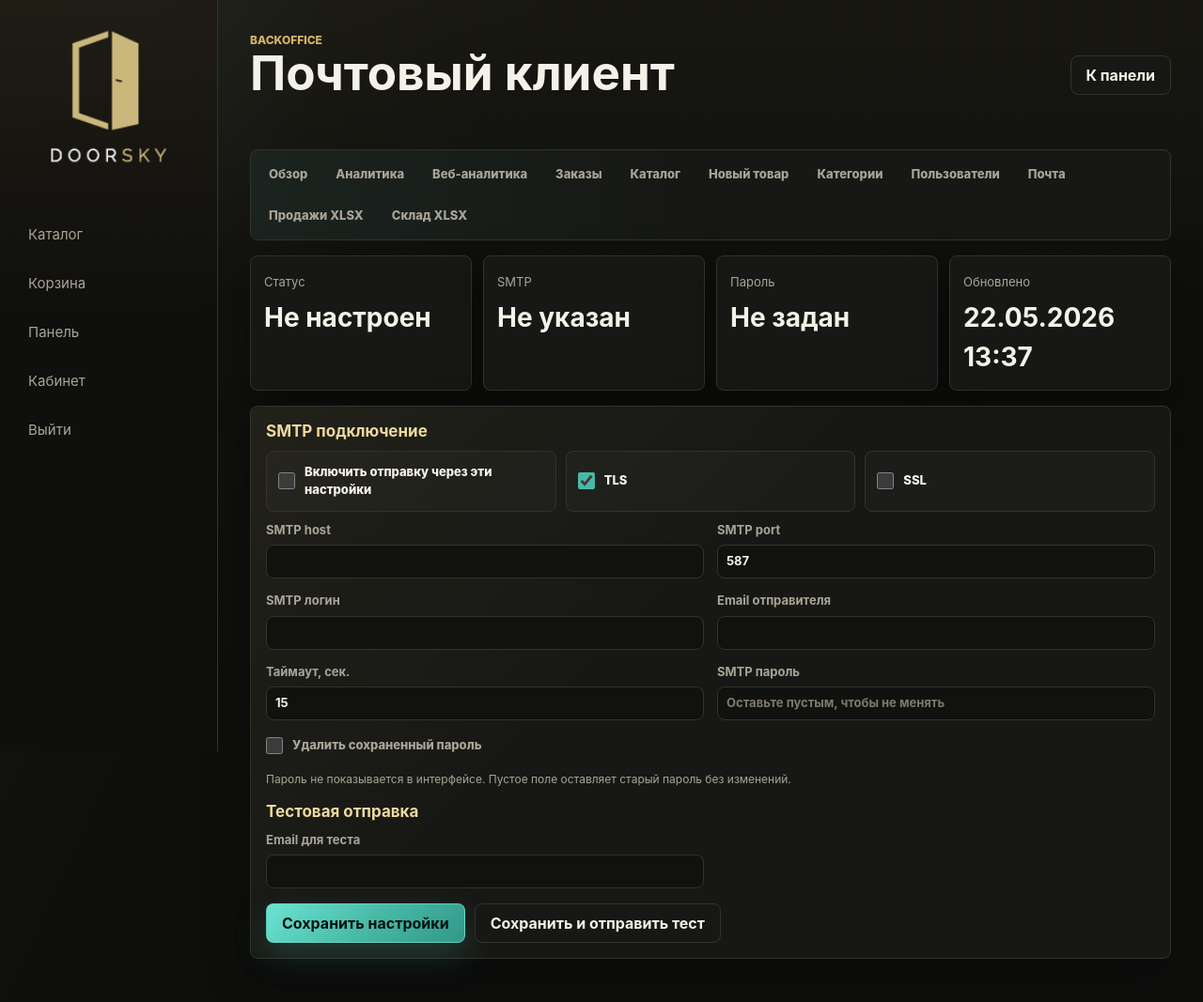
After one commit to dev-ITU/DoorSkyStore, a Django app: page /office/email-settings/ in a window 1280 px wide. The commit adds this page. Shown: the whole page at 94% size. Run offline with Django 5.2, Linux system fonts and the light colour scheme; the visitor is signed in with stand-in values (Sample User, id 1); data comes from the database, SQL or seed files in the repository; some libraries are stand-ins or nearby versions.

Commit message:
Add backoffice email client settings

```diff
--- a/backoffice/forms.py
+++ b/backoffice/forms.py
@@ -1,10 +1,14 @@
+from email.utils import parseaddr
+
 from django import forms
 from django.contrib.auth import get_user_model
 from django.contrib.auth.forms import UserCreationForm
 from django.contrib.auth.models import Group, Permission
+from django.core.validators import validate_email
 from django.utils.text import slugify
 
 from catalog.models import Category, DoorProduct, StockItem
+from customers.models import EmailClientSettings
 from orders.models import Order
 
 
@@ -127,6 +131,86 @@ class OrderBackofficeForm(BackofficeFormMixin, forms.ModelForm):
         }
 
 
+class EmailSettingsForm(BackofficeFormMixin, forms.ModelForm):
+    password = forms.CharField(
+        label='SMTP пароль',
+        required=False,
+        widget=forms.PasswordInput(
+            attrs={
+                'autocomplete': 'new-password',
+                'placeholder': 'Оставьте пустым, чтобы не менять',
+            }
+        ),
+    )
+    clear_password = forms.BooleanField(label='Удалить сохраненный пароль', required=False)
+    test_email = forms.EmailField(label='Email для теста', required=False)
+
+    class Meta:
+        model = EmailClientSettings
+        fields = (
+            'is_enabled',
+            'host',
+            'port',
+            'username',
+            'from_email',
+            'use_tls',
+            'use_ssl',
+            'timeout_seconds',
+        )
+
+    def clean(self):
+        cleaned_data = super().clean()
+        is_enabled = cleaned_data.get('is_enabled')
+        username = (cleaned_data.get('username') or '').strip()
+        from_email = (cleaned_data.get('from_email') or '').strip()
+        password = cleaned_data.get('password')
+        clear_password = cleaned_data.get('clear_password')
+        is_test = self.data.get('action') == 'send_test'
+
+        if cleaned_data.get('use_tls') and cleaned_data.get('use_ssl'):
+            self.add_error('use_ssl', 'TLS и SSL нельзя включать одновременно.')
+
+        if password and clear_password:
+            self.add_error('clear_password', 'Нельзя одновременно задать новый пароль и удалить текущий.')
+
+        if password and not username:
+            self.add_error('username', 'Для пароля нужен SMTP логин.')
+
+        if from_email:
+            parsed_email = parseaddr(from_email)[1] or from_email
+            try:
+                validate_email(parsed_email)
+            except forms.ValidationError:
+                self.add_error('from_email', 'Укажите корректный email отправителя.')
+
+        if is_enabled:
+            if not cleaned_data.get('host'):
+                self.add_error('host', 'Укажите SMTP host.')
+            if not cleaned_data.get('from_email'):
+                self.add_error('from_email', 'Укажите email отправителя.')
+            if username and not password and (clear_password or not self.instance.has_password):
+                self.add_error('password', 'Укажите SMTP пароль для этого логина.')
+
+        if is_test:
+            if not is_enabled:
+                self.add_error('is_enabled', 'Для тестовой отправки включите почтовые настройки.')
+            if not cleaned_data.get('test_email'):
+                self.add_error('test_email', 'Укажите адрес для тестовой отправки.')
+
+        return cleaned_data
+
+    def save(self, commit=True, updated_by=None):
+        email_settings = super().save(commit=False)
+        email_settings.updated_by = updated_by
+        if self.cleaned_data.get('clear_password'):
+            email_settings.encrypted_password = ''
+        elif self.cleaned_data.get('password'):
+            email_settings.set_password(self.cleaned_data['password'])
+        if commit:
+            email_settings.save()
+        return email_settings
+
+
 class UserPermissionMixin(BackofficeFormMixin):
     def _configure_permission_fields(self):
         permission_queryset = Permission.objects.select_related('content_type').filter(
--- a/backoffice/urls.py
+++ b/backoffice/urls.py
@@ -12,6 +12,7 @@ urlpatterns = [
     path('catalog/new/', views.product_create, name='backoffice_product_create'),
     path('catalog/<int:pk>/edit/', views.product_edit, name='backoffice_product_edit'),
     path('categories/', views.categories, name='backoffice_categories'),
+    path('email-settings/', views.email_settings, name='backoffice_email_settings'),
     path('users/', views.users_list, name='backoffice_users'),
     path('users/new/', views.user_create, name='backoffice_user_create'),
     path('users/<int:pk>/', views.user_edit, name='backoffice_user_edit'),
--- a/backoffice/views.py
+++ b/backoffice/views.py
@@ -14,6 +14,8 @@ from django.utils import timezone
 from django.views.decorators.http import require_http_methods
 
 from catalog.models import Category, DoorProduct, StockItem, StockMovement
+from customers.models import EmailClientSettings
+from customers.services import send_configured_email
 from orders.models import Order, OrderItem, PaymentTransaction
 from reports.documents import DOCUMENT_TYPES
 from webanalytics.models import WebPageView, WebVisit
@@ -23,6 +25,7 @@ from .forms import (
     BackofficeUserCreateForm,
     BackofficeUserEditForm,
     CategoryForm,
+    EmailSettingsForm,
     OrderBackofficeForm,
     ProductForm,
     StockForm,
@@ -832,6 +835,45 @@ def categories(request):
 
 
 @staff_required
+@require_http_methods(['GET', 'POST'])
+def email_settings(request):
+    if not request.user.is_superuser:
+        raise PermissionDenied('Настройки почты доступны только суперпользователю.')
+
+    email_config = EmailClientSettings.get_solo()
+    form = EmailSettingsForm(request.POST or None, instance=email_config)
+    if request.method == 'POST' and form.is_valid():
+        email_config = form.save(updated_by=request.user)
+        if request.POST.get('action') == 'send_test':
+            test_email = form.cleaned_data['test_email']
+            try:
+                send_configured_email(
+                    subject='Тестовая отправка DoorSky',
+                    message=(
+                        'Это тестовое письмо из панели DoorSky.\n\n'
+                        f'Время отправки: {timezone.localtime(timezone.now()):%d.%m.%Y %H:%M}.'
+                    ),
+                    recipient_list=[test_email],
+                )
+            except Exception as exc:
+                messages.error(request, f'Настройки сохранены, но тестовое письмо не отправлено: {exc}')
+            else:
+                messages.success(request, f'Настройки сохранены. Тестовое письмо отправлено на {test_email}.')
+        else:
+            messages.success(request, 'Настройки почты сохранены.')
+        return redirect('backoffice_email_settings')
+
+    return render(
+        request,
+        'backoffice/email_settings.html',
+        {
+            'form': form,
+            'email_config': email_config,
+        },
+    )
+
+
+@staff_required
 def users_list(request):
     _require_user_management(request.user)
     ensure_default_groups()
--- a/requirements.txt
+++ b/requirements.txt
@@ -4,6 +4,7 @@ psycopg[binary]==3.3.3
 Pillow==12.2.0
 requests==2.32.5
 beautifulsoup4==4.14.3
+cryptography==46.0.7
 openpyxl==3.1.5
 python-docx==1.2.0
 gunicorn==23.0.0
--- a/static/css/styles.css
+++ b/static/css/styles.css
@@ -1583,7 +1583,17 @@ body.modal-open {
     display: flex;
     min-height: 36px;
     align-items: center;
+    gap: 10px;
     padding-top: 21px;
+}
+
+.office-check input[type="checkbox"] {
+    flex: 0 0 18px;
+    width: 18px;
+    height: 18px;
+    min-height: 18px;
+    margin: 0;
+    accent-color: var(--accent);
 }
 
 .office-access-grid {
@@ -1600,6 +1610,19 @@ body.modal-open {
     background: rgba(255, 255, 255, 0.025);
     color: var(--ink);
     font-weight: 850;
+}
+
+.office-status-grid strong {
+    word-break: break-word;
+}
+
+.office-secret-check {
+    width: fit-content;
+    min-height: 34px;
+    padding: 0;
+    color: var(--muted);
+    font-size: 13px;
+    font-weight: 800;
 }
 
 .office-permission-grid {
--- a/templates/backoffice/_nav.html
+++ b/templates/backoffice/_nav.html
@@ -21,6 +21,9 @@
     {% if request.user.is_superuser or perms.auth.add_user or perms.auth.change_user %}
         <a href="{% url 'backoffice_users' %}">Пользователи</a>
     {% endif %}
+    {% if request.user.is_superuser %}
+        <a href="{% url 'backoffice_email_settings' %}">Почта</a>
+    {% endif %}
     {% if perms.orders.view_order %}
         <a href="{% url 'sales_report_xlsx' %}">Продажи XLSX</a>
     {% endif %}
--- /dev/null
+++ b/templates/backoffice/email_settings.html
@@ -0,0 +1,59 @@
+{% extends "base.html" %}
+
+{% block title %}Почтовый клиент{% endblock %}
+
+{% block content %}
+<section class="page-section office-page">
+    <div class="section-head">
+        <div>
+            <p class="eyebrow">Backoffice</p>
+            <h1>Почтовый клиент</h1>
+        </div>
+        <a class="button ghost" href="{% url 'backoffice_dashboard' %}">К панели</a>
+    </div>
+    {% include "backoffice/_nav.html" %}
+
+    <div class="metric-grid office-status-grid">
+        <div><span>Статус</span><strong>{% if email_config.is_configured %}Готов{% else %}Не настроен{% endif %}</strong></div>
+        <div><span>SMTP</span><strong>{{ email_config.host|default:"Не указан" }}</strong></div>
+        <div><span>Пароль</span><strong>{% if email_config.has_password %}Сохранен{% else %}Не задан{% endif %}</strong></div>
+        <div><span>Обновлено</span><strong>{{ email_config.updated_at|date:"d.m.Y H:i"|default:"-" }}</strong></div>
+    </div>
+
+    <form class="office-form office-panel" method="post">
+        {% csrf_token %}
+        {{ form.non_field_errors }}
+
+        <div class="office-form-section">
+            <h2>SMTP подключение</h2>
+            <div class="office-access-grid">
+                <label class="office-check">{{ form.is_enabled }} {{ form.is_enabled.label }}{{ form.is_enabled.errors }}</label>
+                <label class="office-check">{{ form.use_tls }} {{ form.use_tls.label }}{{ form.use_tls.errors }}</label>
+                <label class="office-check">{{ form.use_ssl }} {{ form.use_ssl.label }}{{ form.use_ssl.errors }}</label>
+            </div>
+            <div class="field-grid">
+                <label>{{ form.host.label }}{{ form.host }}{{ form.host.errors }}</label>
+                <label>{{ form.port.label }}{{ form.port }}{{ form.port.errors }}</label>
+                <label>{{ form.username.label }}{{ form.username }}{{ form.username.errors }}</label>
+                <label>{{ form.from_email.label }}{{ form.from_email }}{{ form.from_email.errors }}</label>
+                <label>{{ form.timeout_seconds.label }}{{ form.timeout_seconds }}{{ form.timeout_seconds.errors }}</label>
+                <label>{{ form.password.label }}{{ form.password }}{{ form.password.errors }}</label>
+            </div>
+            <label class="office-check office-secret-check">{{ form.clear_password }} {{ form.clear_password.label }}{{ form.clear_password.errors }}</label>
+            <span class="helptext">Пароль не показывается в интерфейсе. Пустое поле оставляет старый пароль без изменений.</span>
+        </div>
+
+        <div class="office-form-section">
+            <h2>Тестовая отправка</h2>
+            <div class="field-grid">
+                <label>{{ form.test_email.label }}{{ form.test_email }}{{ form.test_email.errors }}</label>
+            </div>
+        </div>
+
+        <div class="actions">
+            <button class="button primary" type="submit" name="action" value="save">Сохранить настройки</button>
+            <button class="button ghost" type="submit" name="action" value="send_test">Сохранить и отправить тест</button>
+        </div>
+    </form>
+</section>
+{% endblock %}
```
Also changed, not shown: backoffice/tests.py (+38 -0 lines), customers/admin.py (+7 -1 lines), customers/models.py (+72 -0 lines), customers/services.py (+34 -5 lines), customers/migrations/0003_emailclientsettings.py (added).
